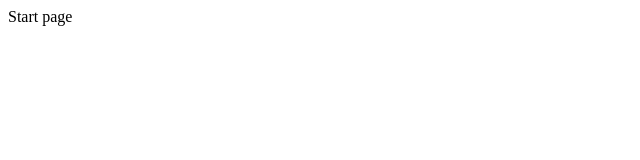
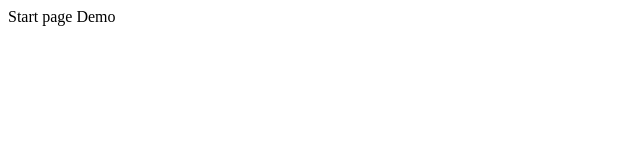
Before and after one commit to 331github/demo, a plain HTML site: page index.html in a window 1280 px wide. Shown: the full height of the page, 0-640 px from the left. Drawn offline with Linux system fonts and the light colour scheme.

Commit message:
Adding Demo

```diff
--- a/index.html
+++ b/index.html
@@ -8,5 +8,6 @@
 </head>
 <body>
     Start page
+    Demo
 </body>
 </html>
```
